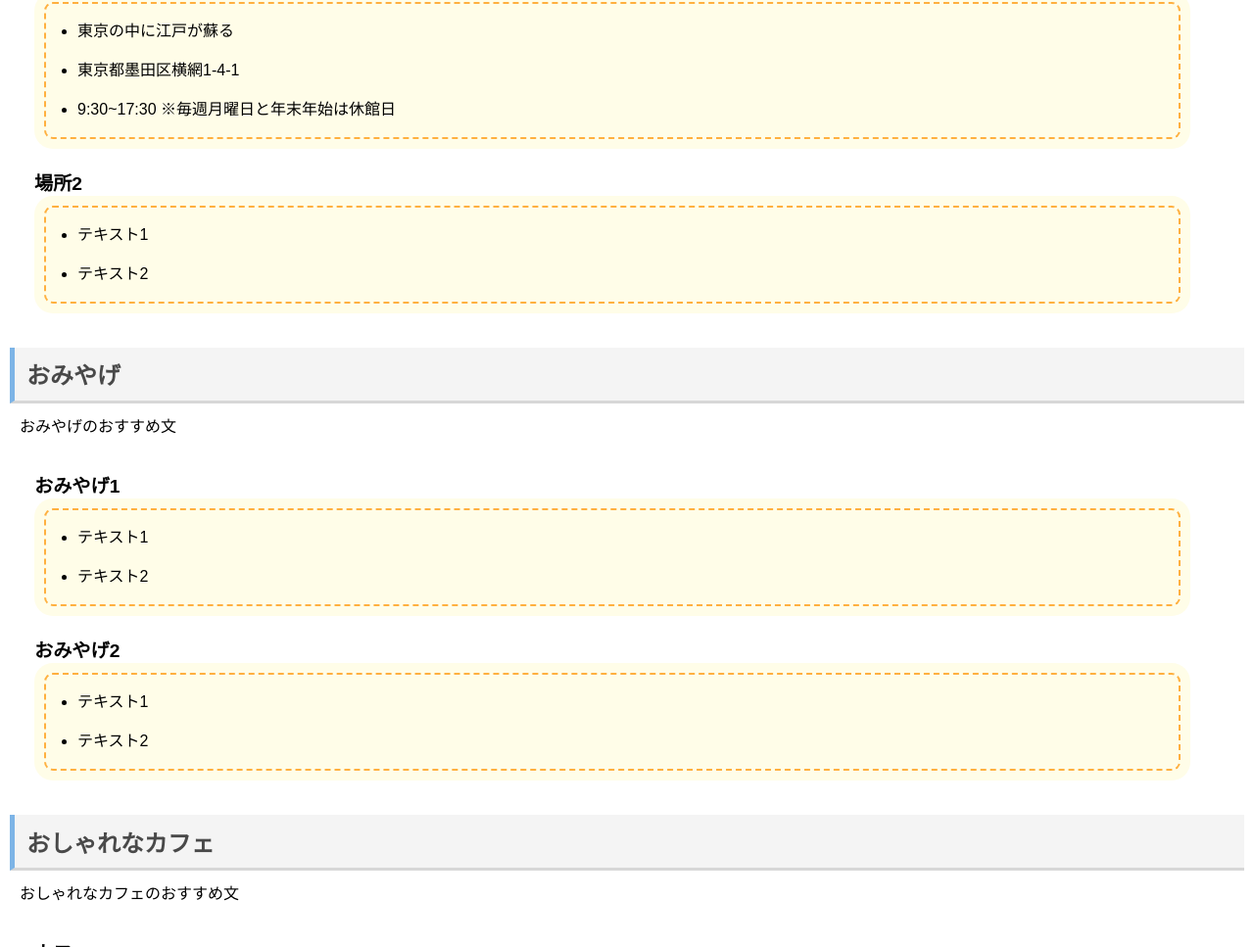
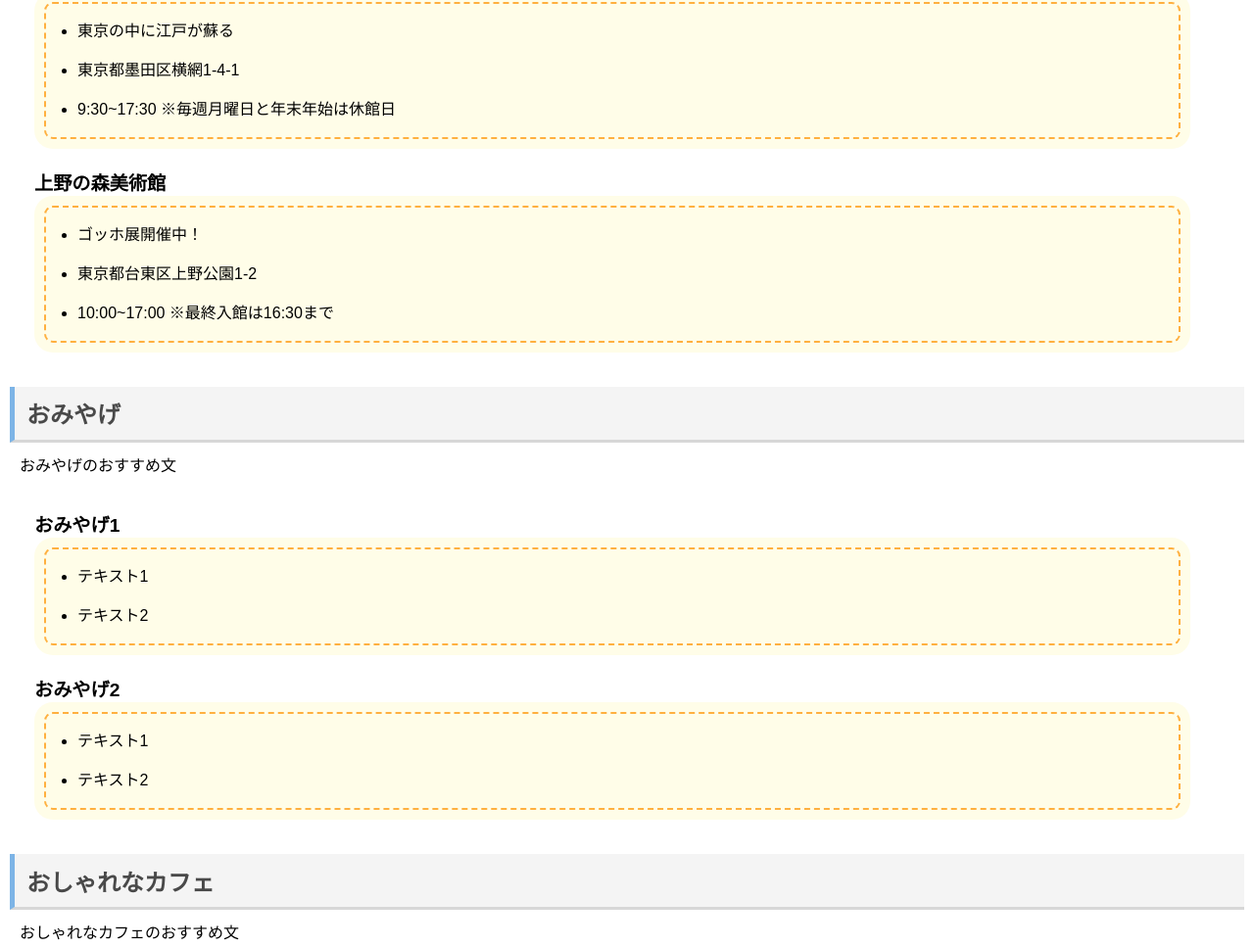
Before and after one commit to Shoma-Tano/TokyoSightSeeing, a plain HTML site: page index.html in a window 1280 px wide. Shown: the part 838-1805 px from the top of the page at 98% size. Drawn offline with Linux system fonts and the light colour scheme.

Commit message:
上野の森美術館を追加

```diff
--- a/index.html
+++ b/index.html
@@ -51,11 +51,12 @@
                 <li>9:30~17:30 ※毎週月曜日と年末年始は休館日</li>
             </ul>
         </dd>
-        <dt>場所2</dt>
+        <dt>上野の森美術館</dt>
         <dd>
             <ul>
-                <li>テキスト1</li>
-                <li>テキスト2</li>
+                <li>ゴッホ展開催中！</li>
+                <li>東京都台東区上野公園1-2</li>
+                <li>10:00~17:00 ※最終入館は16:30まで</li>
             </ul>
         </dd>
     </dl>
```
